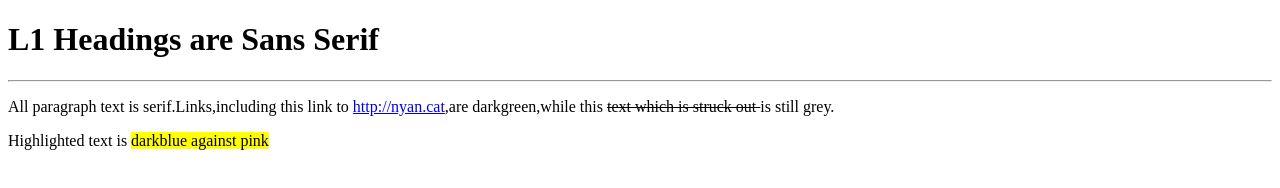
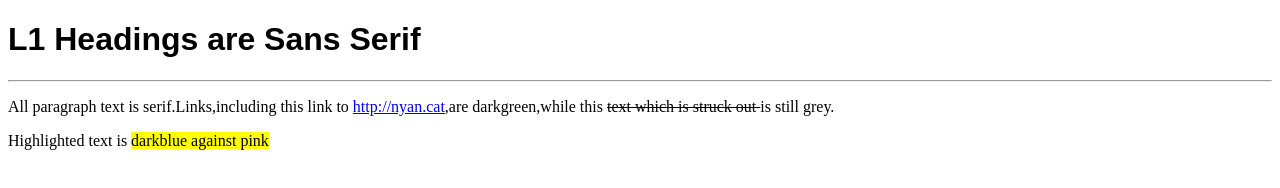
Before and after one commit to alexandrasantosa/codespace, a plain HTML site: page WDC/prac2/task2-2.html in a window 1280 px wide. Drawn offline with Linux system fonts and the light colour scheme.

Commit message:
Thu, Mar 10, 2022, 12:18 AM +00:00

```diff
--- a/WDC/prac2/prac2.css
+++ b/WDC/prac2/prac2.css
@@ -0,0 +1,3 @@
+h1 {
+    font-family:Arial,Helvetica,sans-serif;
+}
--- a/WDC/prac2/task2-2.html
+++ b/WDC/prac2/task2-2.html
@@ -2,6 +2,7 @@
 <html lang="en">
 <head>
 <title>Task2.2</title>
+ <link rel="stylesheet" type="text/css" href="prac2.css">
 </head>
 
 <body>
```
